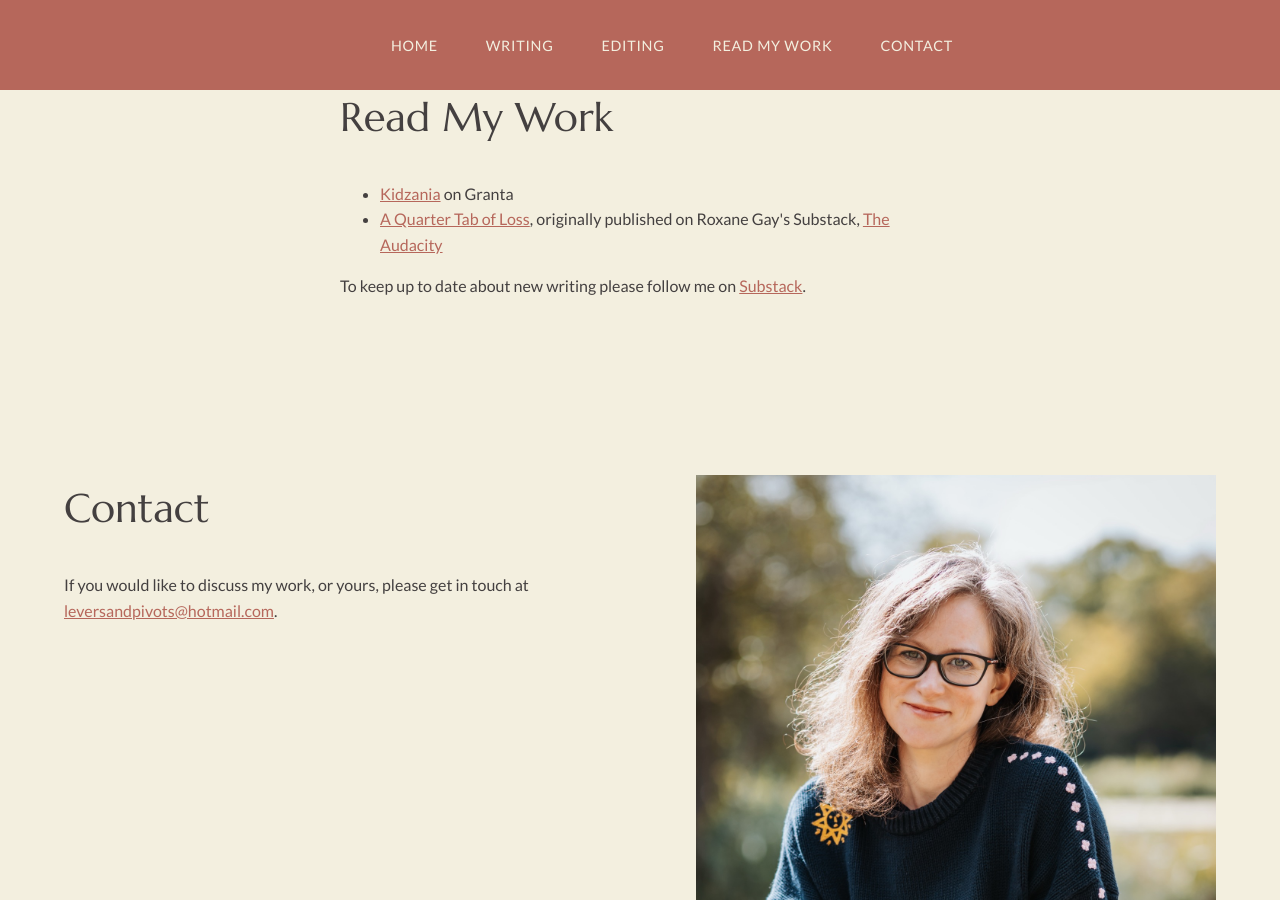
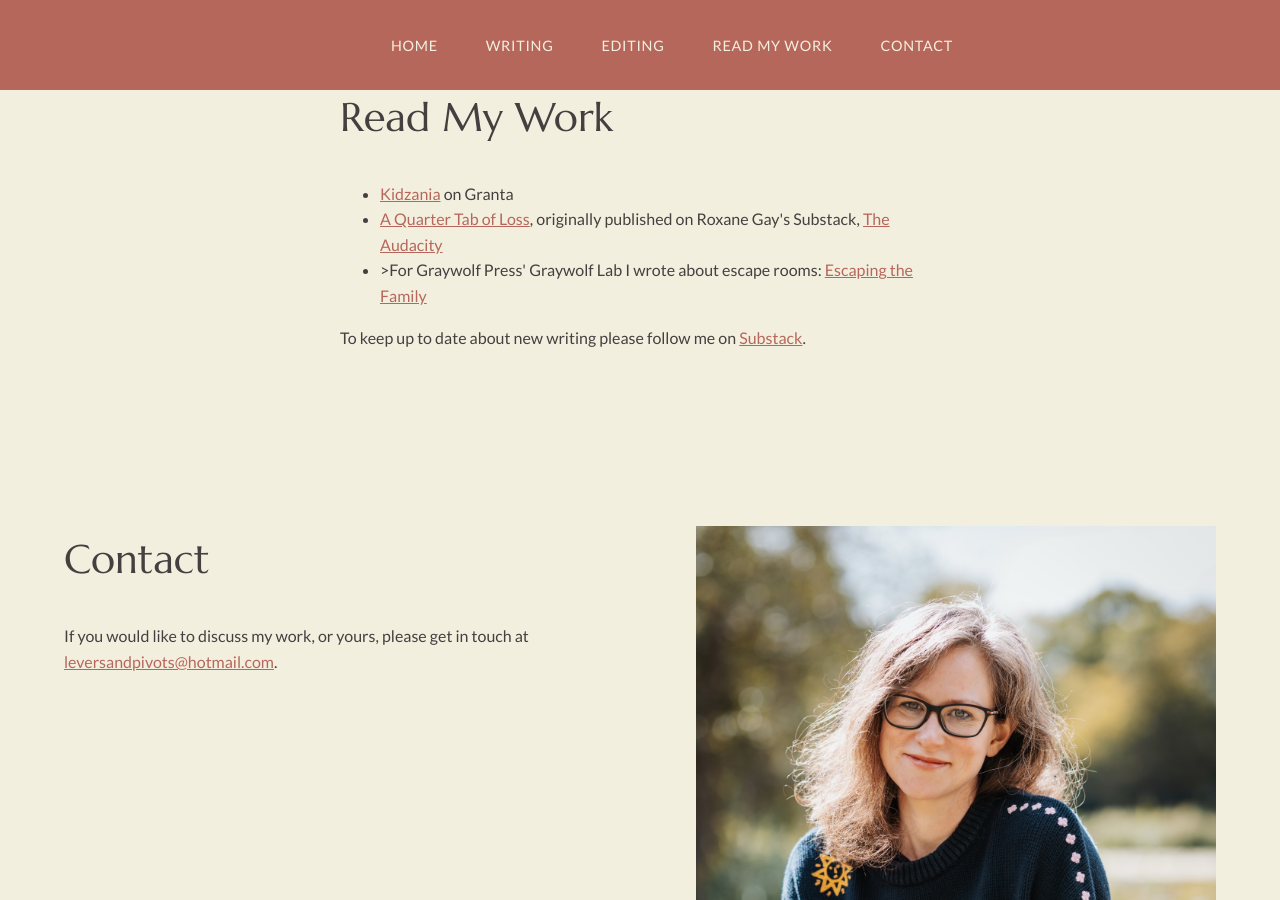
Before and after one commit to kwhiteheadsite/kwhiteheadsite.github.io, a Jekyll site: the page built from index.md, in a window 1280 px wide and 900 px high, scrolled down 3741 px. Built offline with Jekyll 4.4.1, drawn with Linux system fonts in a browser that asks for light colours.

Commit message:
add link to escaping the family

```diff
--- a/index.md
+++ b/index.md
@@ -54,6 +54,7 @@ sections:
             <img src="assets/images/KatyWhitehead090925-04.jpg" alt="A portrait of a woman with glasses and brown hair, standing outdoors in a field of tall, dry grasses. She is wearing a dark blue sleeveless top and a pale, patterned skirt. Her hands are clasped in front of her. The background is a mix of green foliage and dappled sunlight.">
         </div>
     </div>
+
 </section>
 
 <section id="editing">
@@ -83,6 +84,7 @@ sections:
             <ul>
                 <li><a href="https://granta.com/kidzania/">Kidzania</a> on Granta</li>
                 <li><a href="/a-quarter-tab-of-loss/">A Quarter Tab of Loss</a>, originally published on Roxane Gay's Substack, <a href="https://audacity.substack.com/p/a-quarter-tab-of-loss">The Audacity</a></li>
+                <li>>For Graywolf Press' Graywolf Lab I wrote about escape rooms: <a href="https://graywolflab.org/2025/11/14/escaping-the-family/">Escaping the Family</a></li>
             </ul>
             <p>To keep up to date about new writing please follow me on <a href="https://substack.com/@katynophone">Substack</a>.</p>
         </div>
```
